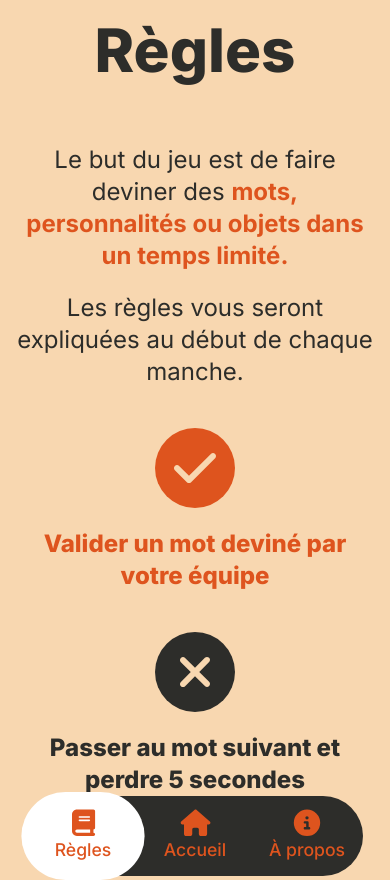
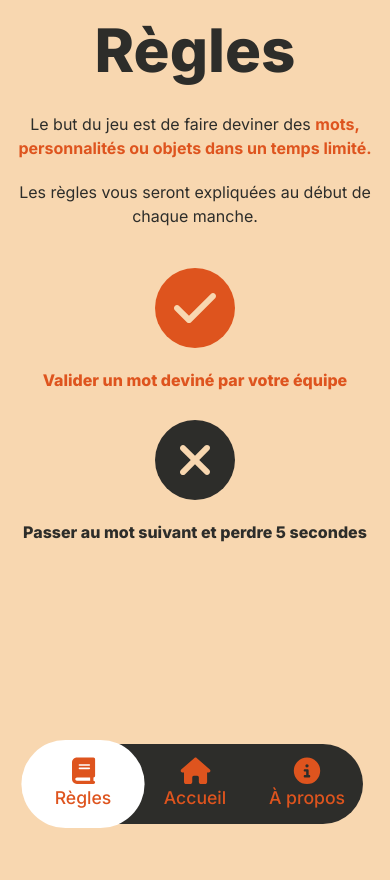
Before and after one commit to Spookywy/time2guess, a Next.js app: page / in a window 390 px wide. Both pictures are taken after a click on the button "Règles". After the commit the page ends 844 px from the top, so only its background shows below. Built offline with nearby package versions, Linux system fonts and the light colour scheme.

Commit message:
:iphone: improve rules page responsive

```diff
--- a/src/components/rules.tsx
+++ b/src/components/rules.tsx
@@ -3,9 +3,9 @@ import { FontAwesomeIcon } from "@fortawesome/react-fontawesome";
 
 export default function Rules() {
   return (
-    <div className="mx-4 text-center text-2xl text-jet">
+    <div className="text-md mx-4 text-center  text-jet md:text-2xl">
       <h1 className="text-center text-6xl font-extrabold">Règles</h1>
-      <p className="mt-16">
+      <p className="mt-8 md:mt-16">
         Le but du jeu est de faire deviner des{" "}
         <b className="text-dark-orange">
           mots, personnalités ou objets dans un temps limité.
@@ -20,11 +20,11 @@ export default function Rules() {
       >
         <FontAwesomeIcon icon={faCheck} />
       </button>
-      <p className="my-5 font-extrabold text-dark-orange">
+      <p className="mt-5 font-extrabold text-dark-orange">
         Valider un mot deviné par votre équipe
       </p>
       <button
-        className="mt-5 h-20 w-20 rounded-full bg-jet text-5xl text-light-orange"
+        className="mt-7 h-20 w-20 rounded-full bg-jet text-5xl text-light-orange"
         disabled
       >
         <FontAwesomeIcon icon={faXmark} />
```
